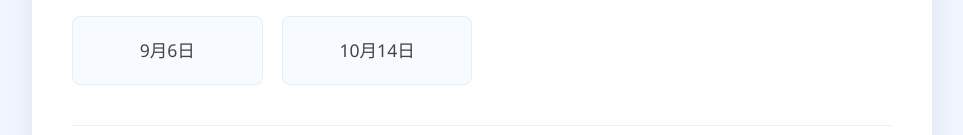
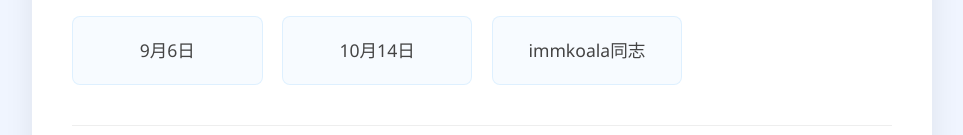
Before and after one commit to Sonz/immkoala, a website: page index.html in a window 1280 px wide. Shown: the part 569-704 px from the top of the page, without its empty margins (158-1121 px from the left). Drawn offline with Linux system fonts and the light colour scheme.

Commit message:
feat: imkl

```diff
--- a/index.html
+++ b/index.html
@@ -266,6 +266,11 @@
         <div class="tooltip">封号纪念日</div>
         <p class="info-text">10月14日</p>
       </div>
+
+      <div class="info-item">
+        <div class="tooltip">掘金</div>
+        <p class="info-text">immkoala同志</p>
+      </div>
     </div>
 
     <div class="footer">
```
